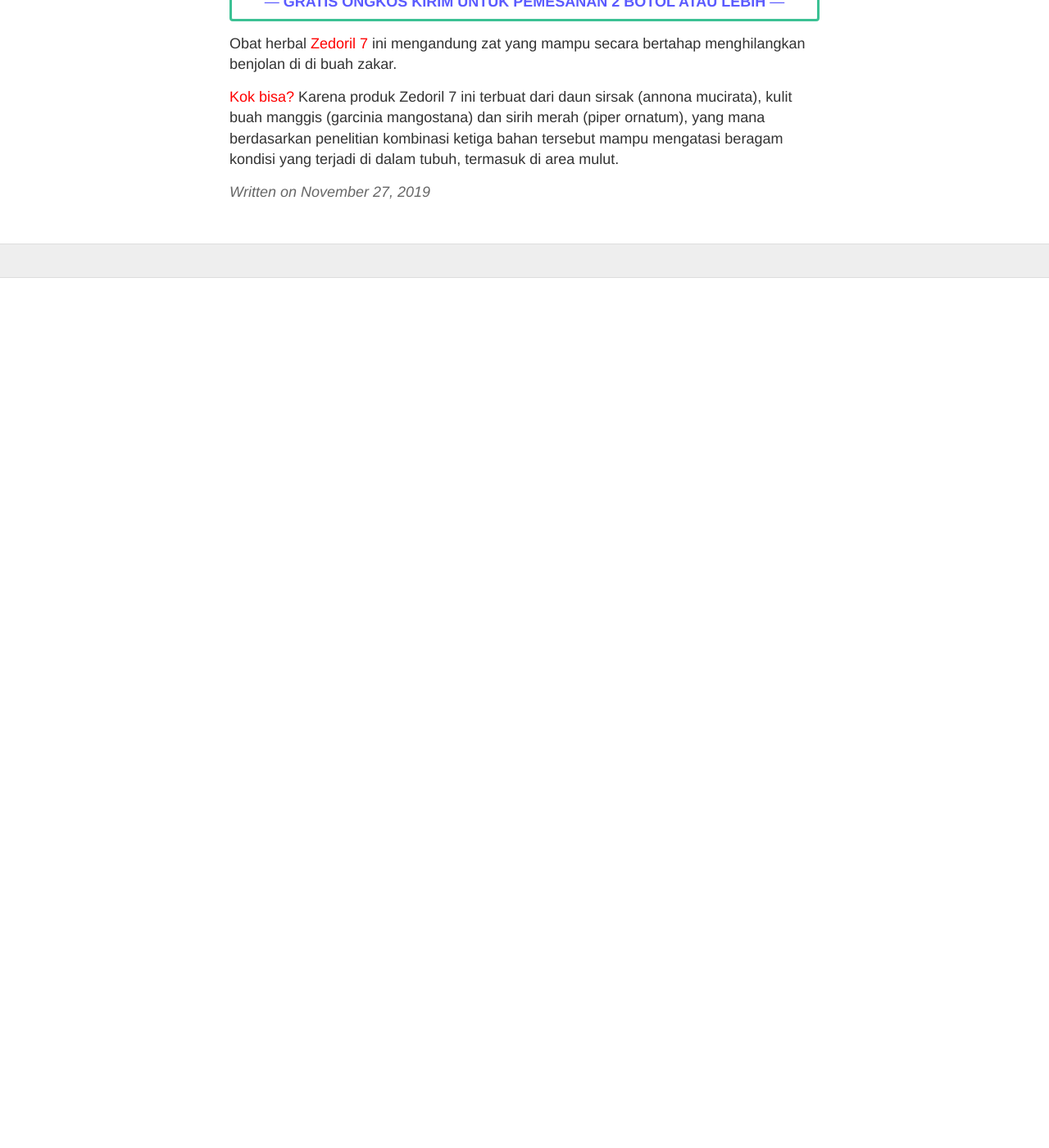
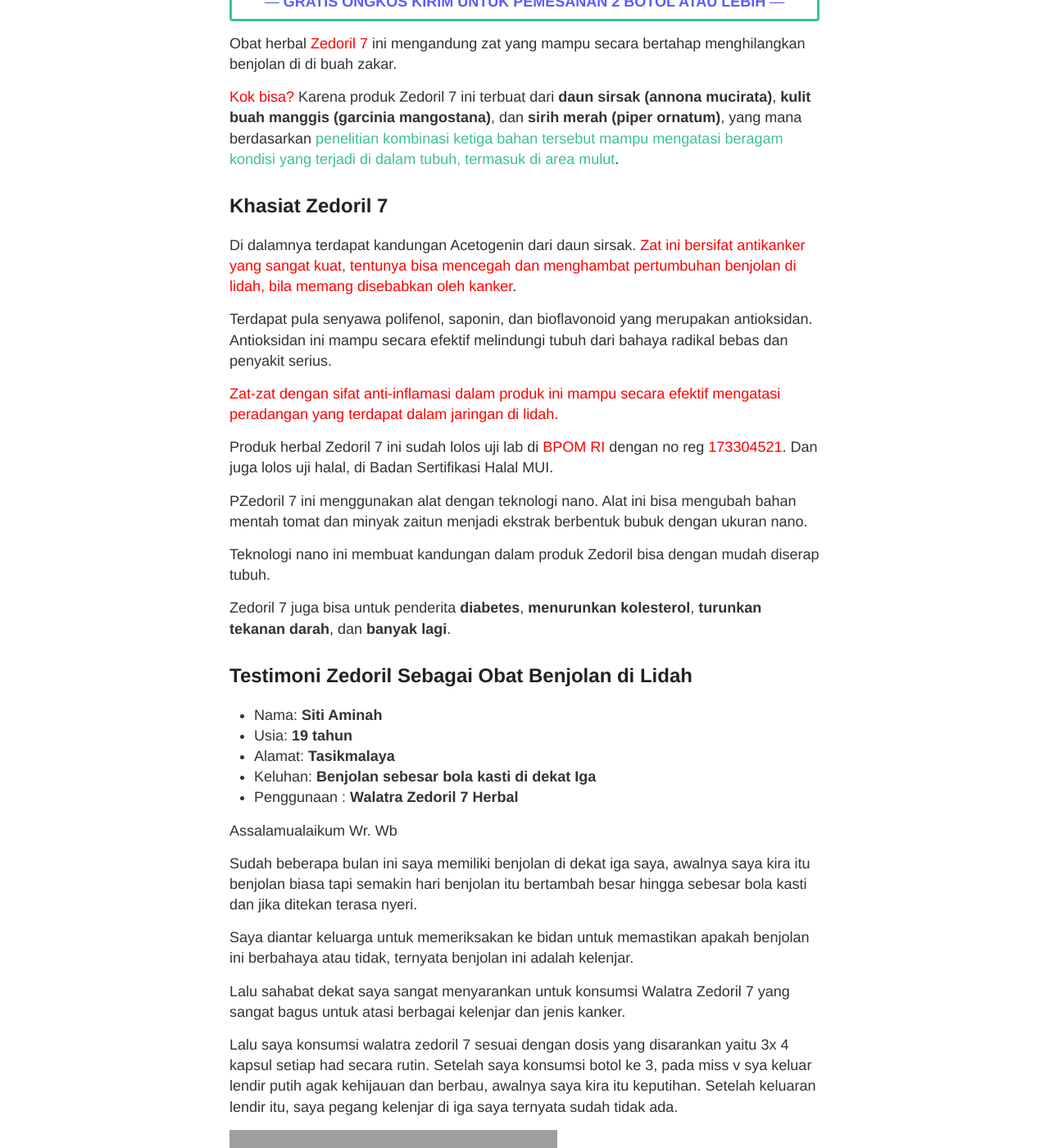
Before and after one commit to zeinherbal/zeinherbal.github.io, a Jekyll site: the page built from _posts/2019-11-27-obat-pembengkakan-kelenjar-getah-bening.md, in a window 1280 px wide and 1400 px high, scrolled down 2391 px. Shown: the whole window at 82% size. Built offline with Jekyll 4.4.1, drawn with Linux system fonts in a browser that asks for light colours; before the commit the page ends 2730 px from its top, so only the background shows below that; some of the changed text lies outside the part shown; grey boxes are pictures that could not be loaded.

Commit message:
Update 2019-11-27-obat-pembengkakan-kelenjar-getah-bening.md

```diff
--- a/_posts/2019-11-27-obat-pembengkakan-kelenjar-getah-bening.md
+++ b/_posts/2019-11-27-obat-pembengkakan-kelenjar-getah-bening.md
@@ -68,4 +68,49 @@
 
 Obat herbal <span style="color: red">Zedoril 7</span> ini mengandung zat yang mampu secara bertahap menghilangkan benjolan di di buah zakar.
 
-<span style="color: red">Kok bisa?</span> Karena produk Zedoril 7 ini terbuat dari daun sirsak (annona mucirata), kulit buah manggis (garcinia mangostana) dan sirih merah (piper ornatum), yang mana berdasarkan penelitian kombinasi ketiga bahan tersebut mampu mengatasi beragam kondisi yang terjadi di dalam tubuh, termasuk di area mulut.
+<span style="color: red">Kok bisa?</span> Karena produk Zedoril 7 ini terbuat dari **daun sirsak (annona mucirata)**, **kulit buah manggis (garcinia mangostana)**, dan **sirih merah (piper ornatum)**, yang mana berdasarkan <span style="color: #3cc194;">penelitian kombinasi ketiga bahan tersebut mampu mengatasi beragam kondisi yang terjadi di dalam tubuh, termasuk di area mulut</span>.
+
+## Khasiat Zedoril 7
+
+Di dalamnya terdapat kandungan Acetogenin dari daun sirsak. <span style="color: red">Zat ini bersifat antikanker yang sangat kuat, tentunya bisa mencegah dan menghambat pertumbuhan benjolan di lidah, bila memang disebabkan oleh kanker</span>.
+
+Terdapat pula senyawa polifenol, saponin, dan bioflavonoid yang merupakan antioksidan. Antioksidan ini mampu secara efektif melindungi tubuh dari bahaya radikal bebas dan penyakit serius.
+
+<span style="color: red">Zat-zat dengan sifat anti-inflamasi dalam produk ini mampu secara efektif mengatasi peradangan yang terdapat dalam jaringan di lidah.</span>
+
+Produk herbal Zedoril 7 ini sudah lolos uji lab di <span style="color: red">BPOM RI</span> dengan no reg <span style="color: red">173304521</span>. Dan juga lolos uji halal, di <span style="color: greelight;">Badan Sertifikasi Halal MUI</span>.
+
+PZedoril 7 ini menggunakan alat dengan teknologi nano. Alat ini bisa mengubah bahan mentah tomat dan minyak zaitun menjadi ekstrak berbentuk bubuk dengan ukuran nano.
+
+Teknologi nano ini membuat kandungan dalam produk Zedoril bisa dengan mudah diserap tubuh.
+
+Zedoril 7 juga bisa untuk penderita **diabetes**, **menurunkan kolesterol**, **turunkan tekanan darah**, dan **banyak lagi**.
+
+## Testimoni Zedoril Sebagai Obat Benjolan di Lidah
+
++ Nama: **Siti Aminah**
++ Usia: **19 tahun**
++ Alamat: **Tasikmalaya**
++ Keluhan: **Benjolan sebesar bola kasti di dekat Iga**
++ Penggunaan : **Walatra Zedoril 7 Herbal**
+
+Assalamualaikum Wr. Wb
+
+Sudah beberapa bulan ini saya memiliki benjolan di dekat iga saya, awalnya saya kira itu benjolan biasa tapi semakin hari benjolan itu bertambah besar hingga sebesar bola kasti dan jika ditekan terasa nyeri.
+
+Saya diantar keluarga untuk memeriksakan ke bidan untuk memastikan apakah benjolan ini berbahaya atau tidak, ternyata benjolan ini adalah kelenjar.
+
+Lalu sahabat dekat saya sangat menyarankan untuk konsumsi Walatra Zedoril 7 yang sangat bagus untuk atasi berbagai kelenjar dan jenis kanker.
+
+Lalu saya konsumsi walatra zedoril 7 sesuai dengan dosis yang disarankan yaitu 3x 4 kapsul setiap had secara rutin. Setelah saya konsumsi botol ke 3, pada miss v sya keluar lendir putih agak kehijauan dan berbau, awalnya saya kira itu keputihan. Setelah keluaran lendir itu, saya pegang kelenjar di iga saya ternyata sudah tidak ada.
+
+![testimoni zedoril](/images/istikah.jpg)
+{: style="margin-left: auto; margin-right: auto;"}
+
++ Nama: **Istikah Kurniawati**
++ Alamat: **Kendal**
+
+Pada tanggal 2 Mei 2018 saya dioperasi, tumor payudara kanan dan kiri. Setelah 2 minggu tepatnya tanggal 19 Mei, saya operaai lagi karena ada abses di payudara kanan. Setelah luka bekas operasi sembuh ternyata masih ada benjolan di payudara yang kiri. Saya jadi trauma untuk operasi lagi karena ada infeksi/abses waktu itu. Kemudian suami saya menyarankan untuk minum Zedoril 7 Walatra. Saya juga ada keluhan keputihan. Setelah minum Zedoril 1 botol sudah tidak terasa ada benjolan dan tidak nyeri lagi. Alhamdulillah dengan perantaraan obat Zedoril 7 Allah memberi kesembuhan pada penyakit saya.
+
+![testimoni zedoril](/images/testi%20zedoril.jpg)
+{: style="margin-left: auto; margin-right: auto;"}
```
